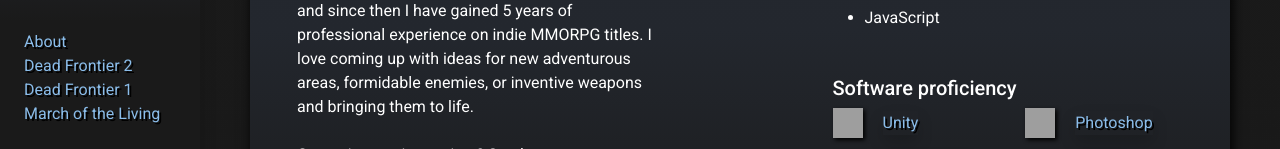
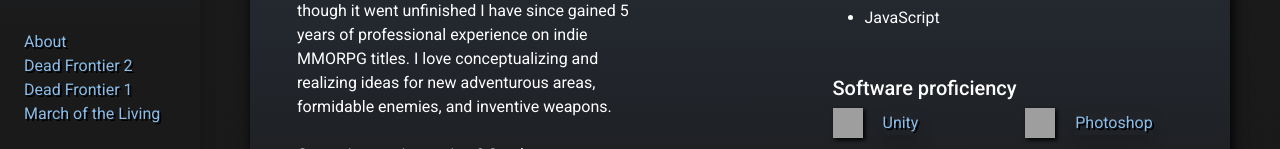
Before and after one commit to ClaytonBlough/Resu.me, a plain HTML site: page index.html in a window 1280 px wide. Shown: the part 221-370 px from the top of the page. Drawn offline with nearby package versions, Linux system fonts and the light colour scheme; grey boxes are pictures that could not be loaded.

Commit message:
Update index.html

```diff
--- a/index.html
+++ b/index.html
@@ -292,7 +292,7 @@
 							</p>
 						</h1>
 						<div>
-							<p>Hello! I'm Clayton Blough, a game designer and developer based in California, USA. <br><br>I created my first shooter game over a decade ago and since then I have gained 5 years of professional experience on indie MMORPG titles. I love coming up with ideas for new adventurous areas, formidable enemies, or inventive weapons and bringing them to life.<br><br>Got an interesting project? Send me a message at <a class="interactive shadow" href="mailto:claytonblough@outlook.com">claytonblough@outlook.com</a></p>
+							<p>Hello! I'm Clayton Blough, a game designer and developer based in California, USA. <br><br>I created my first shooter game over a decade ago, though it went unfinished I have since gained 5 years of professional experience on indie MMORPG titles. I love conceptualizing and realizing ideas for new adventurous areas, formidable enemies, and inventive weapons.<br><br>Got an interesting project? Send me a message at <a class="interactive shadow" href="mailto:claytonblough@outlook.com">claytonblough@outlook.com</a></p>
 						</div>
 					</div>
 					<div class="col">
```
